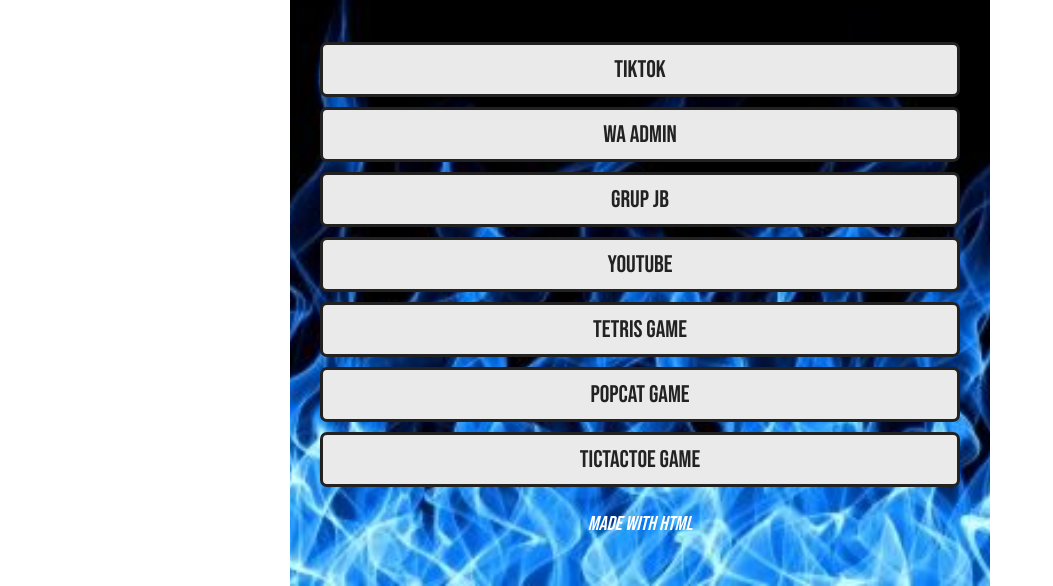
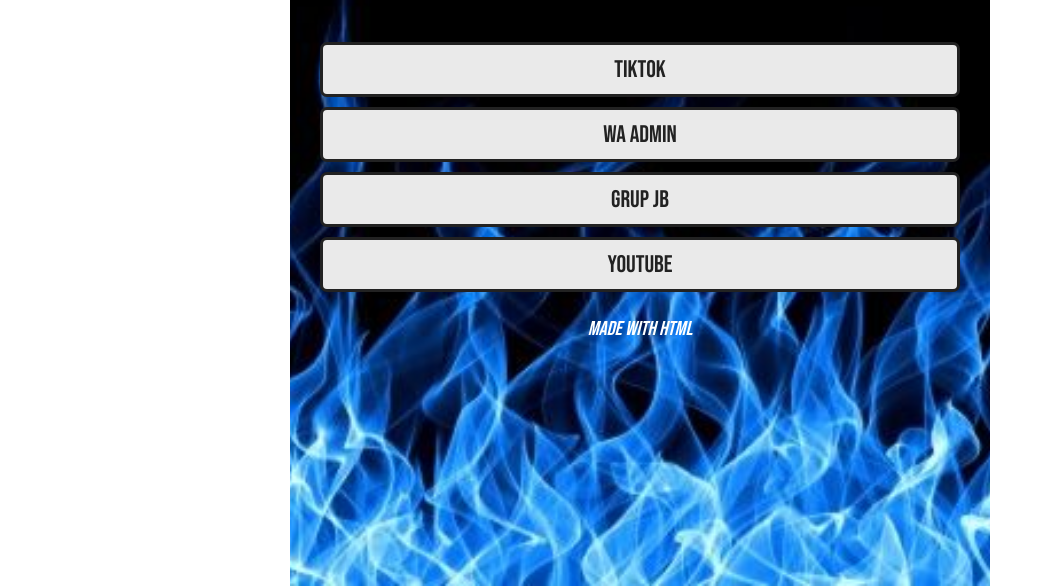
Before and after one commit to dyy-coder/aslpointinformations, a plain HTML site: page index.html in a window 1280 px wide. Shown: the part 233-819 px from the top of the page, without its empty margins (0-1053 px from the left). Drawn offline with nearby package versions, Linux system fonts and the light colour scheme.

Commit message:
Update index.html

```diff
--- a/index.html
+++ b/index.html
@@ -35,12 +35,6 @@
           animate__bounceInLeft animate__delay-2s">grup jb</a>
         <a href="https://youtube.com/@Aslstore" target="_blank"
           class="animate__animated animate__bounceInLeft animate__delay-3s">youtube</a>
-        <a href="https://tiktok.com/@aslpoint" target="_blank"
-          class="animate__animated animate__bounceInLeft">TETRIS GAME</a>
-        <a href="https://tiktok.com/@aslpoint" target="_blank"
-          class="animate__animated animate__bounceInLeft">POPCAT GAME</a>
-        <a href="https://tiktok.com/@aslpoint" target="_blank"
-          class="animate__animated animate__bounceInLeft">TICTACTOE GAME</a>
       </div>
 
       <!-- footer -->
```
